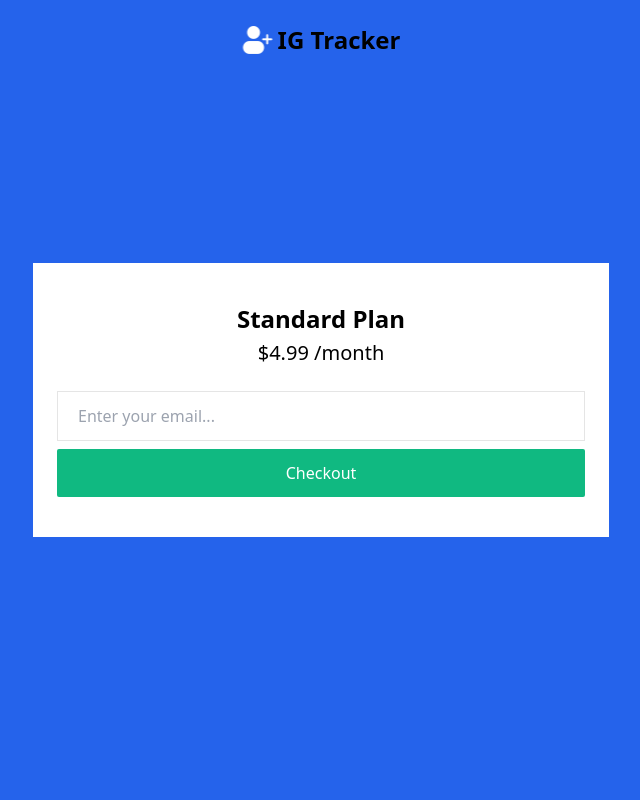
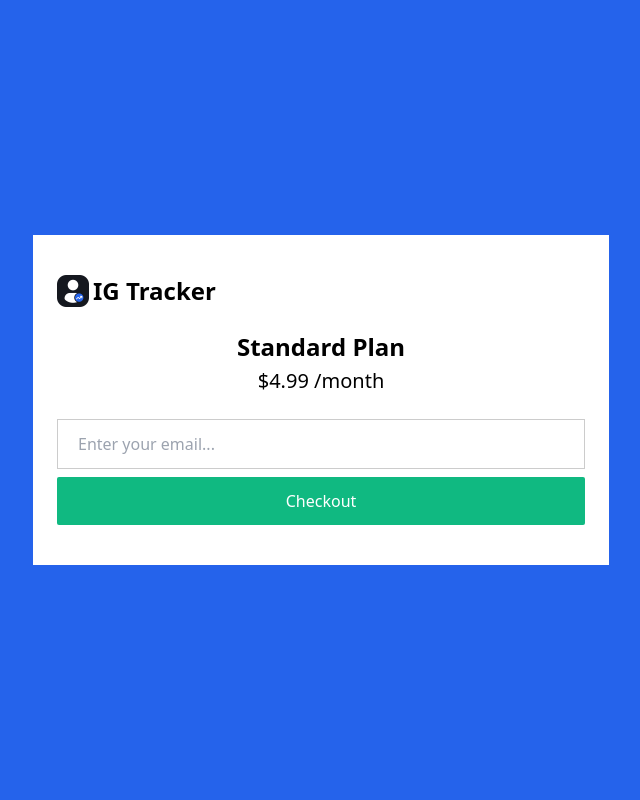
Before and after one commit to dulnitha-dev/ig-tracker-backend, a Node server app: page /checkout/?plan=1 in a window 1280 px wide. Shown: the whole page, without its empty margins (319-959 px from the left). Run offline with Node 20, Linux system fonts and the light colour scheme; some libraries are stand-ins or nearby versions.

Commit message:
changed icon

```diff
--- a/public/css/style.css
+++ b/public/css/style.css
@@ -460,7 +460,7 @@
 
 input{
   border-width: 1px;
-  border-color: rgb(0 0 0 / 0.1);
+  border-color: rgb(0 0 0 / 0.2);
   padding-left: 1.25rem;
   padding-right: 1.25rem;
   padding-top: 0.75rem;
@@ -685,20 +685,12 @@
   left: 0px;
 }
 
-.left-1\/2{
-  left: 50%;
-}
-
 .right-0{
   right: 0px;
 }
 
 .top-0{
   top: 0px;
-}
-
-.top-6{
-  top: 1.5rem;
 }
 
 .z-10{
@@ -897,11 +889,6 @@
 
 .flex-shrink-0{
   flex-shrink: 0;
-}
-
-.-translate-x-1\/2{
-  --tw-translate-x: -50%;
-  transform: translate(var(--tw-translate-x), var(--tw-translate-y)) rotate(var(--tw-rotate)) skewX(var(--tw-skew-x)) skewY(var(--tw-skew-y)) scaleX(var(--tw-scale-x)) scaleY(var(--tw-scale-y));
 }
 
 .transform{
--- a/public/css/tailwind.css
+++ b/public/css/tailwind.css
@@ -9,7 +9,7 @@
     @apply mb-28 lg:mb-36 px-4;
   }
   input {
-    @apply outline-none px-5 py-3 dark:bg-slate-800/40 border border-black/10 dark:border-white/10
+    @apply outline-none px-5 py-3 dark:bg-slate-800/40 border border-black/20 dark:border-white/10
     focus:border-blue-600 dark:focus:border-blue-600 transition-all duration-200;
   }
 }
--- a/views/checkout.ejs
+++ b/views/checkout.ejs
@@ -1,16 +1,12 @@
 <section class="m-0 p-2 sm:p-4 h-screen bg-blue-600" id="checkout">
   <div class="container h-full">
-    <a href="/" class="flex items-center gap-1 absolute top-6 left-1/2 -translate-x-1/2">
-      <img
-        src="/img/icon.png"
-        alt="Logo"
-        draggable="false"
-        class="w-8 group-[.is-sticky]:invert group-[.is-sticky]:dark:invert-0 transition duration-300" />
-      <span class="text-2xl font-semibold">IG Tracker</span>
-    </a>
-
     <div class="flex items-center justify-center w-full h-full">
       <div class="px-4 py-10 sm:px-6 w-full max-w-xl text-center bg-white dark:bg-slate-900">
+        <a href="/" class="flex items-center gap-1 mb-6">
+          <img src="/img/icon.png" alt="Logo" draggable="false" class="w-8 transition duration-300" />
+          <span class="text-2xl font-semibold">IG Tracker</span>
+        </a>
+
         <span hidden id="plan-id"><%= plan.id %></span>
 
         <h1 class="mb-1 text-2xl font-semibold"><%= plan.name %> Plan</h1>
--- a/views/index.ejs
+++ b/views/index.ejs
@@ -16,11 +16,7 @@
   <div class="container">
     <div class="flex items-center justify-between w-full relative">
       <a href="/" class="flex items-center gap-1">
-        <img
-          src="/img/icon.png"
-          alt="Logo"
-          draggable="false"
-          class="w-8 group-[.is-sticky]:invert group-[.is-sticky]:dark:invert-0 transition duration-300" />
+        <img src="/img/icon.png" alt="Logo" draggable="false" class="w-8 transition duration-300" />
         <span class="text-2xl font-semibold">IG Tracker</span>
       </a>
 
--- a/views/layout.ejs
+++ b/views/layout.ejs
@@ -5,7 +5,7 @@
     <meta name="viewport" content="width=device-width, initial-scale=1.0" />
     <title>IG Tracker | <%= title %></title>
 
-    <link rel="shortcut icon" href="/img/favicon.png" type="image/x-icon" />
+    <link rel="shortcut icon" href="/img/icon.png" type="image/x-icon" />
 
     <link rel="stylesheet" href="/css/animate.css" />
     <link rel="stylesheet" href="/css/style.css" />
```
Also changed, not shown: other parts of public/css/style.css (+8 -33 lines), snippets.txt (deleted, +0 -11 lines), public/img/favicon.png (deleted), public/img/icon.png, public/img/logo.png.
